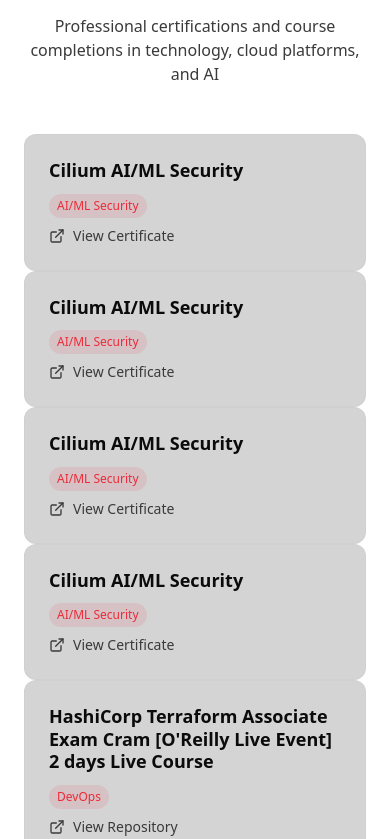
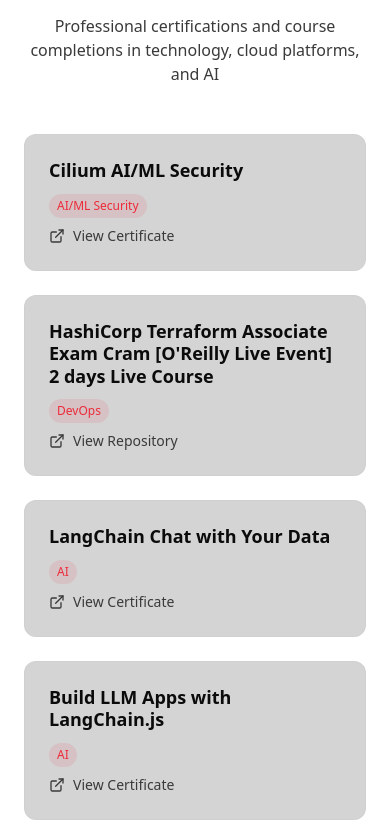
Before and after one commit to p10ns11y/devprofile, a Next.js app: page / in a window 390 px wide. Shown: the part 8825-9664 px from the top of the page. Built offline with nearby package versions, Linux system fonts and the light colour scheme.

Commit message:
Iter4: decent fix
Not a great result. Think really creative. Responsive, mobile friendly and desktop landscape mode that handle any number of items with fully occupying view width neatly @/src/components/accomplishments.tsx

```diff
--- a/src/components/accomplishments.tsx
+++ b/src/components/accomplishments.tsx
@@ -17,7 +17,7 @@
         delay: index * 0.15,
       }}
       whileHover={{ y: -5 }}
-      className="group"
+      className="group flex-1 min-w-72"
     >
       <a
         href={course.url}
@@ -66,7 +66,7 @@
             </p>
           </div>
 
-          <div className="columns-1 md:columns-2 gap-6">
+          <div className="flex flex-wrap gap-6">
             {cvdata.courses.map((course, index) => renderCourseCard(course, index))}
           </div>
         </motion.div>
--- a/src/data/cvdata.json
+++ b/src/data/cvdata.json
@@ -245,27 +245,7 @@
       "url": "https://www.credly.com/badges/09e29284-43e8-4ea3-aa62-196d977d34d8",
       "domain": "AI/ML Security",
       "type": "course",
-      "proof_of_accomplishment": "accomplishment_url"
-    },
-    {
-      "name": "Cilium AI/ML Security",
-      "url": "https://www.credly.com/badges/09e29284-43e8-4ea3-aa62-196d977d34d8",
-      "domain": "AI/ML Security",
-      "type": "course",
-      "proof_of_accomplishment": "accomplishment_url"
-    },
-    {
-      "name": "Cilium AI/ML Security",
-      "url": "https://www.credly.com/badges/09e29284-43e8-4ea3-aa62-196d977d34d8",
-      "domain": "AI/ML Security",
-      "type": "course",
-      "proof_of_accomplishment": "accomplishment_url"
-    },
-    {
-      "name": "Cilium AI/ML Security",
-      "url": "https://www.credly.com/badges/09e29284-43e8-4ea3-aa62-196d977d34d8",
-      "domain": "AI/ML Security",
-      "type": "course",
+      "content": "This badge certifies that the Securing AI/ML Workloads lab by Isovalent has been successfully completed. This lab is made of practical challenges, quizzes, and a final exam. The challenges include: training an ML model, deploying and securing an ML inference service, detecting and blocking data poisoning, network encryption, and sandboxing an LLM server against prompt injection consequences.",
       "proof_of_accomplishment": "accomplishment_url"
     },
     {
```
